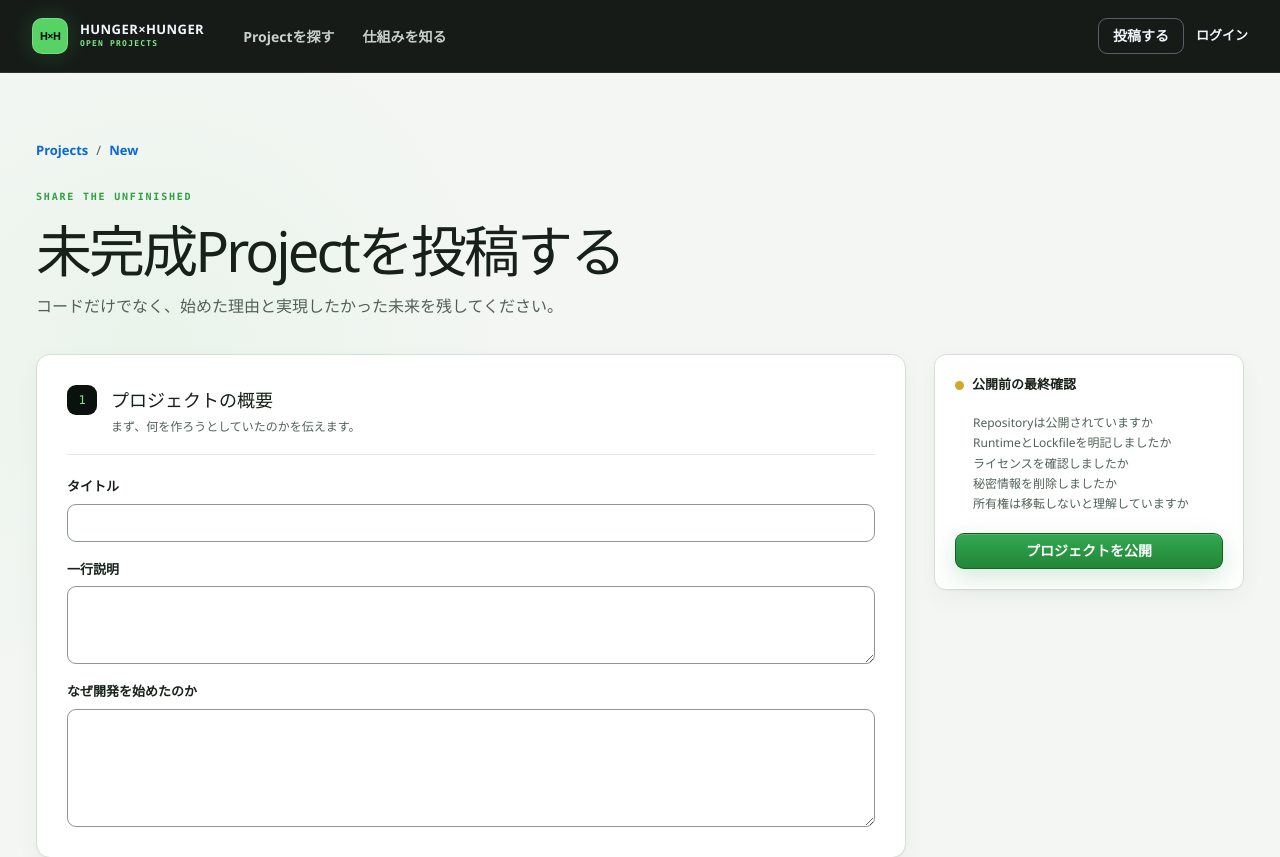
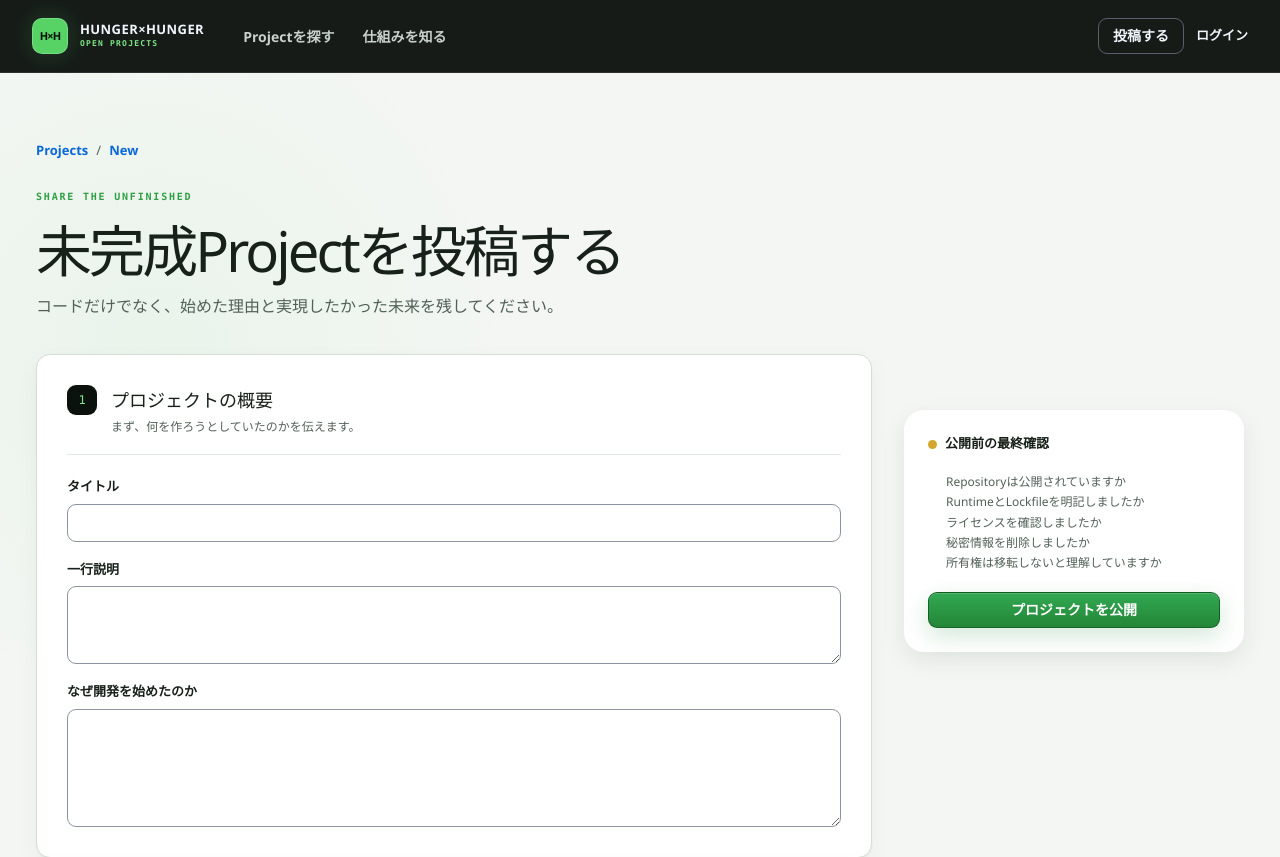
Before and after one commit to 0802hackathon/HUNGER-HUNGER, a Next.js app: page /projects/new in a window 1280 px wide. Shown: the top 857 px of the page. Built offline with nearby package versions, Linux system fonts and the light colour scheme; no server answers; a web font is replaced by a local one.

Commit message:
feature:画面をスクロールすると「プロジェクトを公開」ボタンを固定して表示するコード

```diff
--- a/app/globals.css
+++ b/app/globals.css
@@ -1972,16 +1972,22 @@ textarea {
 }
 
 .editor-layout {
+  display: grid;
+  grid-template-columns: minmax(0, 1fr) 340px;
+  gap: 32px;
   align-items: start;
-  display: grid;
-  gap: 28px;
-  grid-template-columns: minmax(0, 1fr) 310px;
 }
 
 .editor-main {
-  display: flex;
-  flex-direction: column;
-  gap: 18px;
+  min-width: 0;
+}
+
+.editor-sidebar {
+  position: sticky;
+  top: 24px;
+  align-self: start;
+  height: fit-content;
+  padding-top: 56px;
 }
 
 .form-section,
@@ -2009,6 +2015,29 @@ textarea {
   gap: 14px;
   margin-bottom: 4px;
   padding-bottom: 18px;
+}
+
+.bottom-submit {
+  margin-top: 48px;
+}
+
+.bottom-submit-card {
+  display: flex;
+  justify-content: space-between;
+  align-items: center;
+
+  padding: 24px;
+
+  border: 1px solid var(--border);
+  border-radius: 12px;
+  background: var(--surface);
+
+  box-shadow: var(--shadow);
+}
+
+.bottom-submit-card h3 {
+  margin: 0;
+  font-size: 18px;
 }
 
 .step-number {
@@ -2137,13 +2166,12 @@ textarea {
 }
 
 .sticky-card {
-  background: var(--surface);
-  border: 1px solid var(--border);
-  border-radius: 12px;
-  box-shadow: var(--shadow);
-  padding: 20px;
+  border-radius: 20px;
+  background: white;
+  padding: 24px;
+  box-shadow: 0 8px 24px rgba(0,0,0,.08);
   position: sticky;
-  top: 24px;
+  top: 96px;
 }
 
 .status-row {
--- a/components/project-form.tsx
+++ b/components/project-form.tsx
@@ -413,6 +413,7 @@ export function ProjectForm() {
             <span className="status-dot" />
             公開前の最終確認
           </div>
+
           <ul className="check-list">
             <li>Repositoryは公開されていますか</li>
             <li>RuntimeとLockfileを明記しましたか</li>
@@ -420,6 +421,7 @@ export function ProjectForm() {
             <li>秘密情報を削除しましたか</li>
             <li>所有権は移転しないと理解していますか</li>
           </ul>
+
           <button
             className="button button-primary button-block"
             disabled={pending}
@@ -427,6 +429,7 @@ export function ProjectForm() {
           >
             {pending ? "公開中…" : "プロジェクトを公開"}
           </button>
+
           {message && (
             <p className="form-message" role="status">
               {message}
--- a/eslint.config.mjs
+++ b/eslint.config.mjs
@@ -1,4 +1,4 @@
-import { defineConfig, globalIgnores } from "eslint/config";
+ import { defineConfig, globalIgnores } from "eslint/config";
 import nextVitals from "eslint-config-next/core-web-vitals";
 import nextTs from "eslint-config-next/typescript";
 
--- a/package.json
+++ b/package.json
@@ -7,7 +7,7 @@
     "node": ">=22.13.0"
   },
   "scripts": {
-    "dev": "WRANGLER_LOG_PATH=.wrangler/wrangler.log vinext dev",
+    "dev": "cross-env WRANGLER_LOG_PATH=.wrangler/wrangler.log vinext dev",
     "build": "WRANGLER_LOG_PATH=.wrangler/wrangler.log vinext build",
     "start": "WRANGLER_LOG_PATH=.wrangler/wrangler.log vinext start",
     "test": "node --test tests/rendered-html.test.mjs tests/domain.test.mjs",
@@ -31,6 +31,7 @@
     "@types/react-dom": "19.2.3",
     "@vitejs/plugin-react": "6.0.2",
     "@vitejs/plugin-rsc": "0.5.26",
+    "cross-env": "^10.1.0",
     "eslint": "9.39.4",
     "eslint-config-next": "16.2.6",
     "react-server-dom-webpack": "19.2.6",
```
Also changed, not shown: 1 other file (tests, documents, lock files or other folders).
